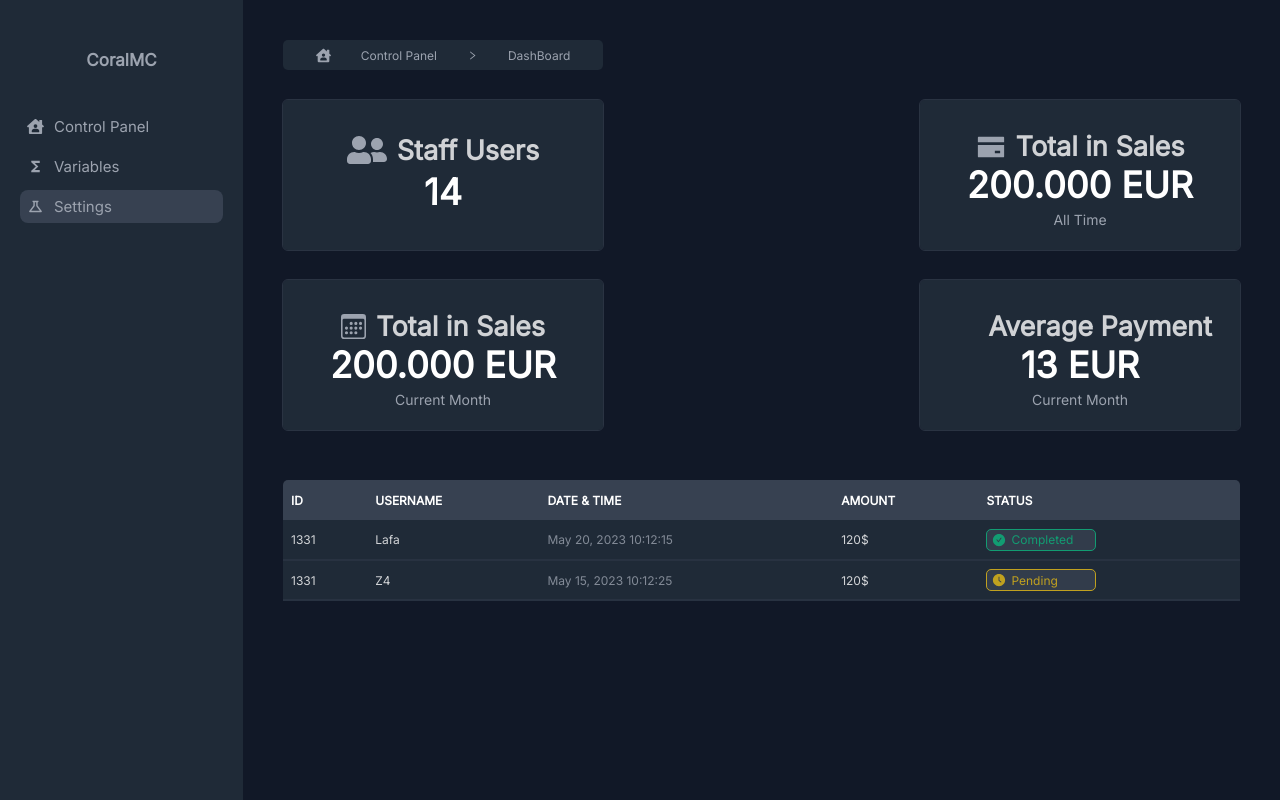
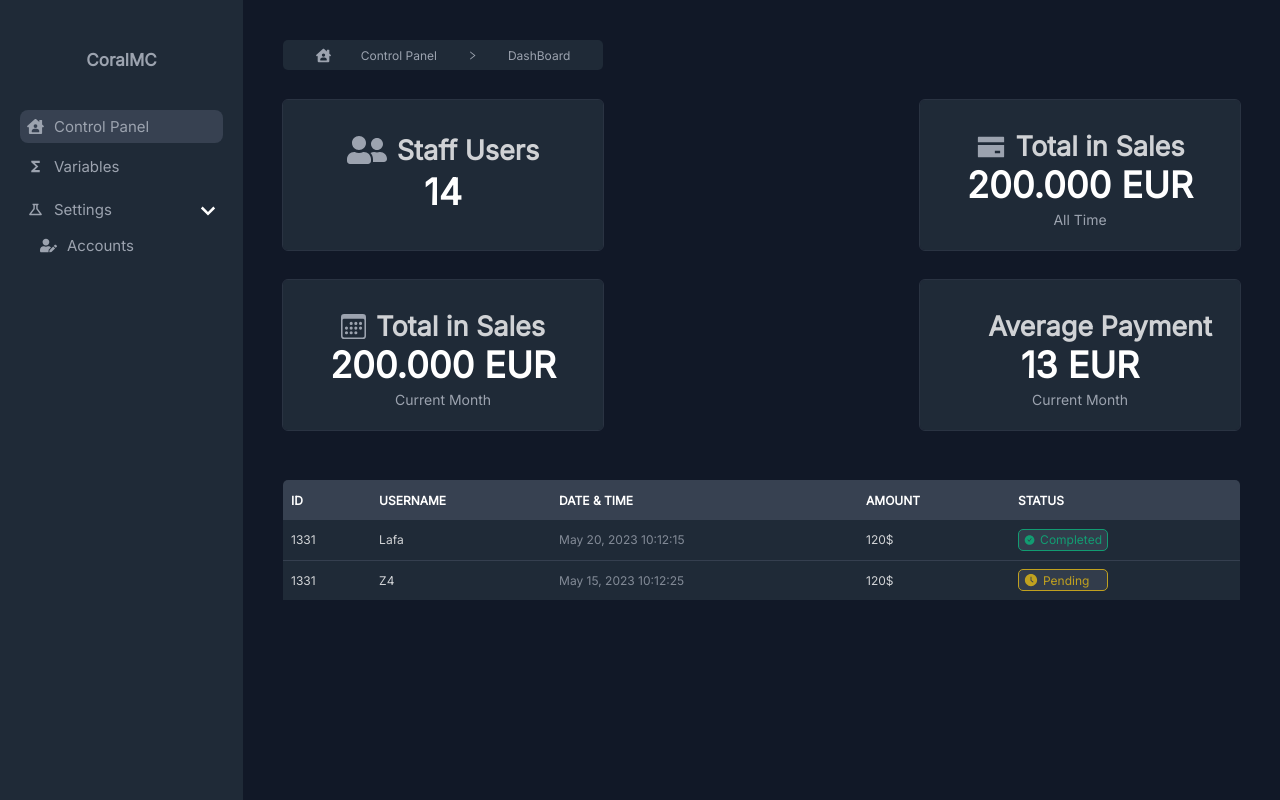
Before and after one commit to imjoaosilva/CoralMc, a React (Vite) app: page / in a window 1280 px wide. Both pictures are taken after a click on the item "Settings". Built offline with nearby package versions, Linux system fonts and the light colour scheme; some icons are missing.

Commit message:
DropDown Component

```diff
--- a/src/components/Badge/style.ts
+++ b/src/components/Badge/style.ts
@@ -5,7 +5,7 @@ interface BadgeProps {
 }
 
 export const Container = styled.div<BadgeProps>`
-    width: 110px;
+    width: 90px;
     height: 22px;
     display: flex;
     align-items: center;
@@ -14,6 +14,8 @@ export const Container = styled.div<BadgeProps>`
     gap: 5px;
     border-radius: 5px;
     padding: 5px;
+    text-wrap: wrap;
+    white-space: nowrap;
 
     p {
         color: ${props => props.color ?? '#374151'};
--- a/src/components/DropDown/index.tsx
+++ b/src/components/DropDown/index.tsx
@@ -1,7 +1,45 @@
-export const DropDown = () => {
+import { useState, ReactElement, ReactNode} from 'react';
+import * as C from './style';
+
+import { BiChevronDown, BiChevronRight } from 'react-icons/bi'
+
+interface DropDownProps {
+    title: string;
+    icon: ReactElement,
+    children: ReactNode
+}
+
+export const DropDown = ({title, icon, children} :DropDownProps) => {
+    const [isOpen, setIsOpen] = useState(false)
+
     return (
-        <>
-        ...
-        </>
+        <C.Container>
+            <C.Content>
+                <C.DropDownListItem
+                    onClick={() => {
+                        setIsOpen(!isOpen)
+                    }}
+                >
+                    {icon}
+                    {title}
+                </C.DropDownListItem>
+
+                <C.Arrow
+                    key={isOpen ? 'open' : 'closed'}
+                    isOpen={isOpen}
+                    onClick={() => {
+                        setIsOpen(!isOpen)
+                    }}
+                >
+                    {isOpen ? <BiChevronDown size={30} color={"white"}/> : <BiChevronRight size={30} color={"white"}/>}
+                </C.Arrow>
+            </C.Content>
+            {isOpen && (
+                <>
+                    {children}
+                </>
+            )}
+
+        </C.Container>
     )
 }
--- a/src/components/DropDown/style.ts
+++ b/src/components/DropDown/style.ts
@@ -0,0 +1,70 @@
+import styled, { css, keyframes } from "styled-components";
+
+interface DropDownProps {
+    isOpen: boolean;
+}
+
+const arrowAnimation = keyframes`
+    0% {
+        transform: translateY(0);
+    }
+    50% {
+        transform: translateY(2px);
+    }
+    100% {
+        transform: translateY(0);
+    }
+`;
+
+const arrowAnimationReverse = keyframes`
+    0% {
+        transform: translateX(0);
+    }
+    50% {
+        transform: translateX(-2px);
+    }
+    100% {
+        transform: translateX(0);
+    }
+`;
+
+export const Container = styled.div`
+    width: 100%;
+    display: flex;
+    flex-direction: column;
+`
+
+export const Content = styled.div`
+    display: flex;
+    justify-content: space-between;
+    align-items: center;
+`
+
+export const DropDownListItem = styled.li`
+    padding: 7px;
+    border-radius: 8px;
+    width: 100%;
+    display: flex;
+    align-items: center;
+    gap: 10px;
+    font-family: 'Inter', sans-serif;
+    font-size: 15px;
+    color: #9CA3AF;
+`;
+
+export const Arrow = styled.div<DropDownProps>`
+    margin-top: 5px;
+
+    &:hover {
+        cursor: pointer;
+    }
+
+    ${({ isOpen }) =>isOpen && css`
+      animation: ${arrowAnimation} 0.5s ease-in-out;
+    `}
+
+    ${({ isOpen }) =>!isOpen && css`
+        animation: ${arrowAnimationReverse} 0.5s ease-in-out;
+    `}
+
+`
--- a/src/components/SideBar/index.tsx
+++ b/src/components/SideBar/index.tsx
@@ -1,8 +1,9 @@
 import * as C from './style';
 import { useState } from 'react';
-import { FaHouseUser } from 'react-icons/fa';
+import { FaHouseUser, FaUserEdit } from 'react-icons/fa';
 import { MdFunctions } from 'react-icons/md';
 import { MdOutlineScience } from 'react-icons/md';
+import { DropDown } from '../DropDown';
 
 export const SideBar = () => {
     const [active, setActive] = useState(0);
@@ -29,15 +30,21 @@ export const SideBar = () => {
                     <MdFunctions color={"9CA3AF"} size={17}/>
                     Variables
                 </C.SideBarListItem>
+                <DropDown
+                    icon={<MdOutlineScience color={"9CA3AF"} size={17}/>}
+                    title='Settings'
+                >
                     <C.SideBarListItem
+                        dropdown={true}
                         active={active == 2 ? true : false}
                         onClick={() => {
                             setActive(2);
                         }}
                     >
-                    <MdOutlineScience color={"9CA3AF"} size={17}/>
-                    Settings
+                        <FaUserEdit color={"9CA3AF"} size={17}/>
+                        Accounts
                     </C.SideBarListItem>
+                </DropDown>
             </C.SideBarList>
         </C.Container>
     )
--- a/src/components/SideBar/style.ts
+++ b/src/components/SideBar/style.ts
@@ -2,6 +2,7 @@ import styled from "styled-components";
 
 interface SideBarListItemProps {
     active?: boolean;
+    dropdown?: boolean;
 }
 
 export const Container = styled.div`
@@ -57,4 +58,8 @@ export const SideBarListItem = styled.li<SideBarListItemProps>`
             opacity: 1;
         }
     `}
+
+    ${props => props.dropdown && `
+        padding: 7px 20px;
+    `}
 `
--- a/src/components/Table/style.ts
+++ b/src/components/Table/style.ts
@@ -14,7 +14,6 @@ export const TableHeader = styled.thead`
     color: white;
     height: 40px;
     width: 100%;
-
 `
 
 export const TableHeaderItem = styled.th`
@@ -32,19 +31,22 @@ export const TableBody = styled.tbody`
 export const TableBodyRow = styled.tr`
     background-color: #1F2A37;
     width: 100%;
+
+
+    &:last-child {
+        td {
+            border-bottom: none;
+        }
+    }
+
 `
 
 export const TableBodyItem = styled.td`
-    border-bottom: 2px solid #283241;
+    border-bottom: 0.5px solid rgba(38,48,62,0.1);
     height: 40px;
     font-family: 'Inter', sans-serif;
     padding: 0px 8px;
     font-size: 12px;
     color: #fff;
     opacity: 0.8;
-
 `
-
-export const TableBodyStatus = styled.div`
-
-`
```
Lines whose indentation alone changed are shown as unchanged.
